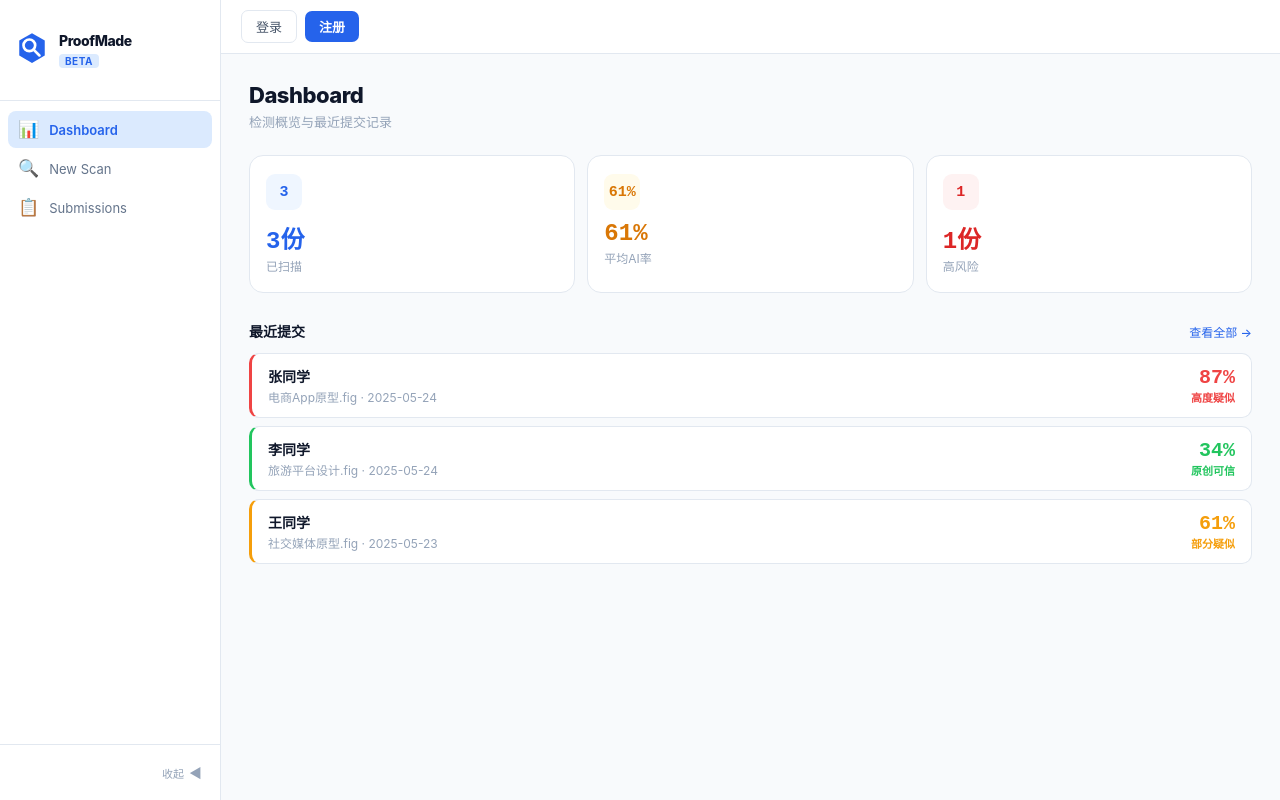
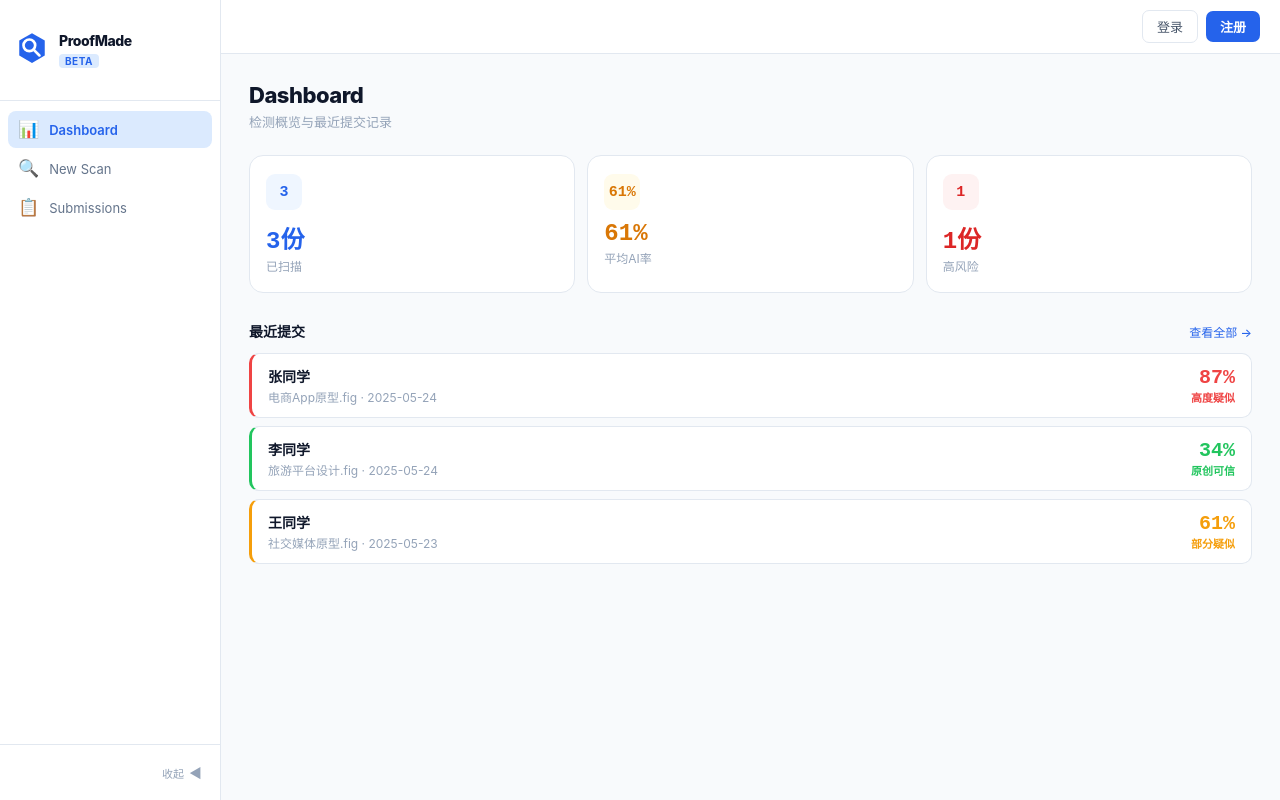
Before and after one commit to jeremyworkspace-1/figma-ai-detector, a Next.js app: page / in a window 1280 px wide. Built offline with nearby package versions, Linux system fonts and the light colour scheme; no server answers.

Commit message:
Align auth buttons to right in header

```diff
--- a/app/layout.jsx
+++ b/app/layout.jsx
@@ -20,7 +20,7 @@ export default function RootLayout({ children }) {
                 <header
                   style={{
                     display: "flex",
-                    justifyContent: "space-between",
+                    justifyContent: "flex-end",
                     alignItems: "center",
                     padding: "10px 20px",
                     background: "#ffffff",
```
